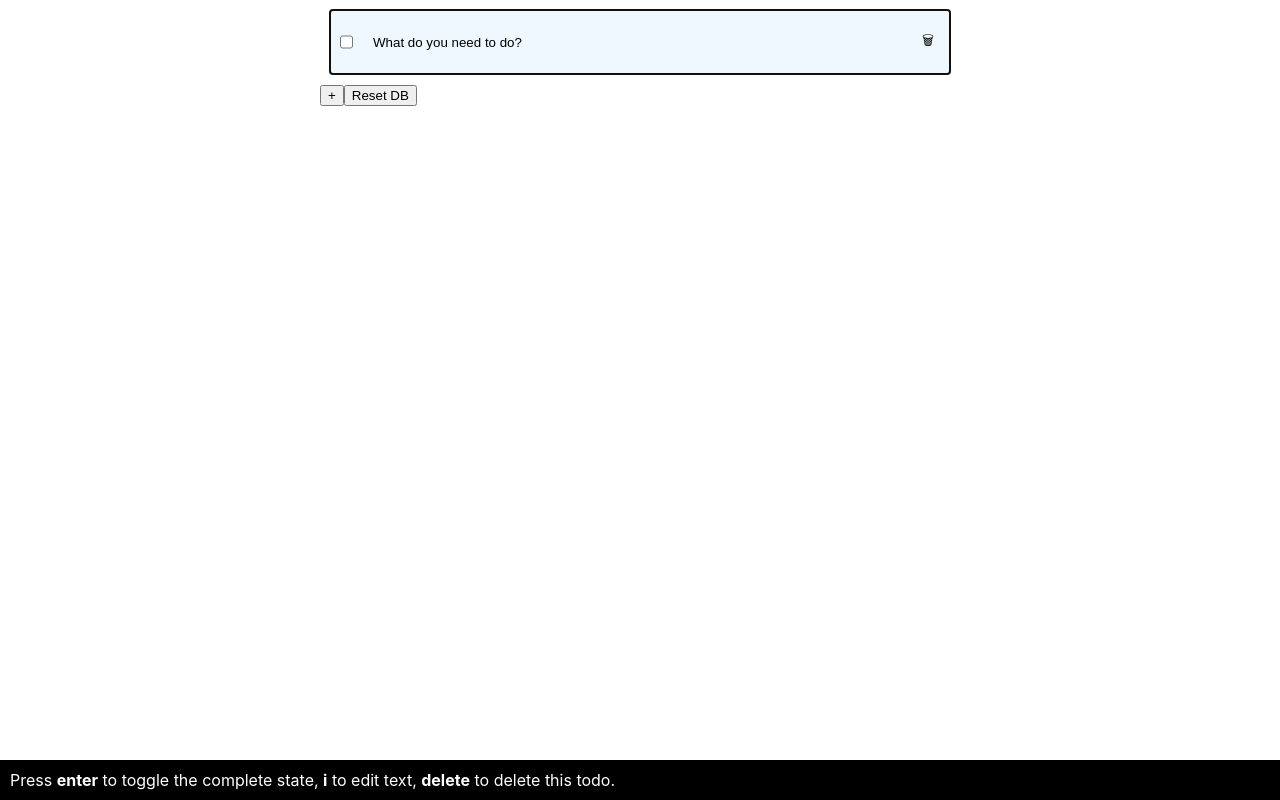
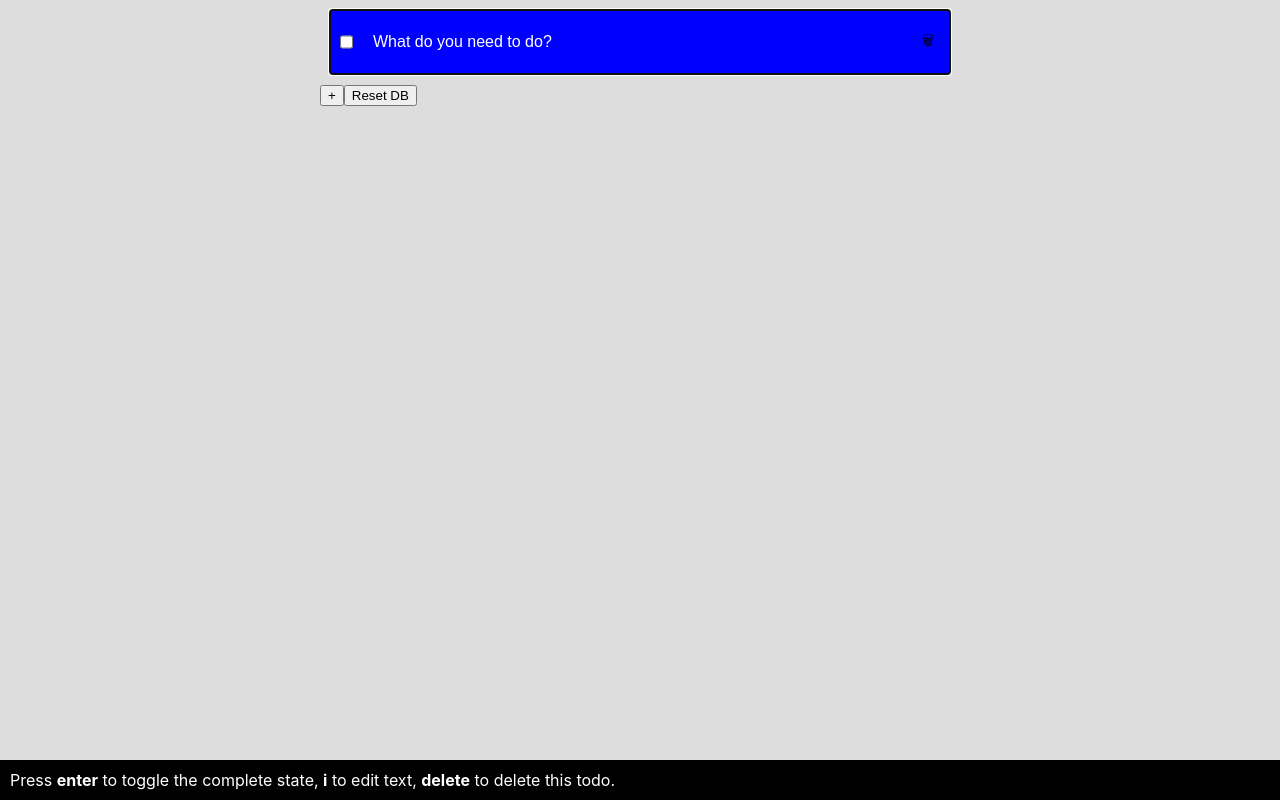
Before and after one commit to adrianlafond/todo-react, a React (Create React App) app: page / in a window 1280 px wide. Built offline with nearby package versions, Linux system fonts and the light colour scheme.

Commit message:
tweak colors

```diff
--- a/package.json
+++ b/package.json
@@ -11,6 +11,7 @@
     "@types/node": "^12.0.0",
     "@types/react": "^17.0.0",
     "@types/react-dom": "^17.0.0",
+    "classnames": "^2.2.6",
     "react": "^17.0.1",
     "react-dom": "^17.0.1",
     "react-scripts": "4.0.2",
@@ -42,6 +43,7 @@
     ]
   },
   "devDependencies": {
+    "@types/classnames": "^2.2.11",
     "fake-indexeddb": "^3.1.2"
   }
 }
--- a/src/components/todo-item/style.css
+++ b/src/components/todo-item/style.css
@@ -5,7 +5,17 @@
   overflow: hidden;
   display: flex;
   align-items: center;
-  background-color: aliceblue;
+  background-color: #000;
+  color: #fff;
+}
+.todo-item--complete {
+  background-color: #444;
+}
+.todo-item:focus {
+  background-color: #00f;
+}
+.todo-item--complete:focus {
+  background-color: #246;
 }
 
 .todo-item__child {
@@ -27,10 +37,14 @@
   padding: 0 10px;
   border-width: 0;
   background-color: transparent;
+  font-size: 16px;
+  color: #fff;
+}
+.todo-item__text--complete {
+  color: #999;
 }
 .todo-item__text--just-added {
   font-style: italic;
-  color: gray;
 }
 
 .todo-item__delete {
--- a/src/components/todo-item/todo-item.tsx
+++ b/src/components/todo-item/todo-item.tsx
@@ -1,4 +1,5 @@
 import React from 'react';
+import classnames from 'classnames';
 import { TodoContext } from '../../context/todo-context';
 
 import './style.css';
@@ -197,7 +198,7 @@ export const TodoItem: React.FC<TodoItemProps> = React.memo(({
 
   return (
     <div
-      className="todo-item"
+      className={classnames('todo-item', { 'todo-item--complete': complete })}
       tabIndex={0}
       onKeyDown={onKeyDown}
       ref={rootRef}
@@ -236,7 +237,7 @@ export const TodoItem: React.FC<TodoItemProps> = React.memo(({
             <input
               tabIndex={-1}
               data-testid="todo-item__text"
-              className="todo-item__text todo-item__child"
+              className={classnames('todo-item__text', 'todo-item__child', { 'todo-item__text--complete': complete })}
               ref={inputRef}
               onInput={onItemTextChange}
               value={text}
--- a/src/index.css
+++ b/src/index.css
@@ -5,6 +5,7 @@ body {
     sans-serif;
   -webkit-font-smoothing: antialiased;
   -moz-osx-font-smoothing: grayscale;
+  background-color: #ddd;
 }
 
 code {
```
Also changed, not shown: 1 other file (tests, documents, lock files or other folders).
